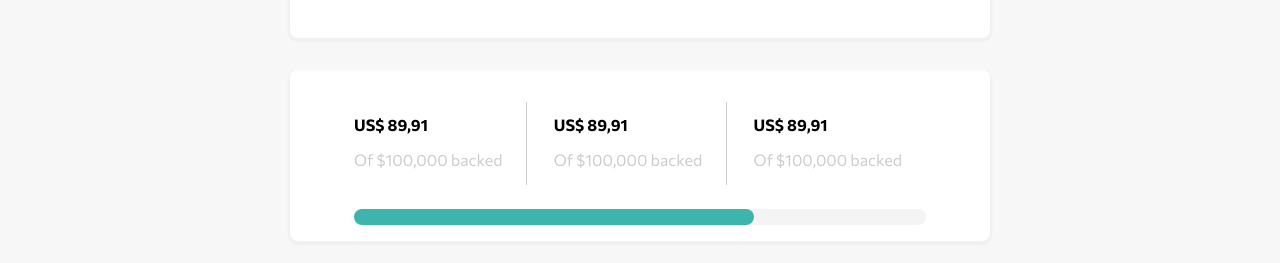
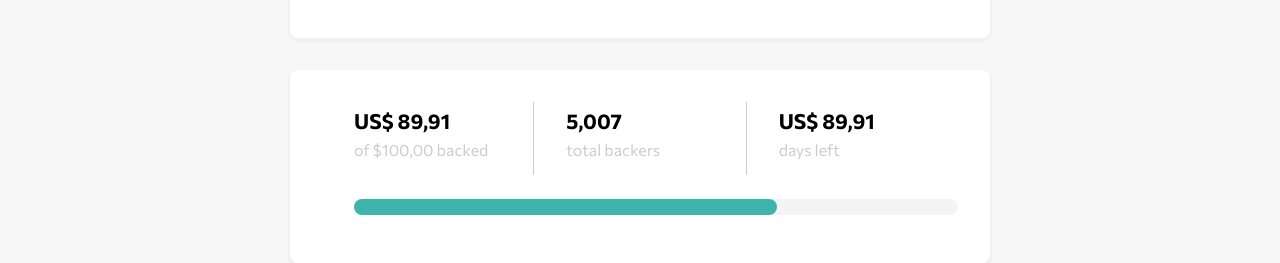
Before and after one commit to PedroMakengo/crowdfunding, a Next.js app: page / in a window 1280 px wide. Shown: the part 785-1048 px from the top of the page. Built offline with nearby package versions, Linux system fonts and the light colour scheme.

Commit message:
Componente About Project

```diff
--- a/src/components/ItemStaticNumber/index.tsx
+++ b/src/components/ItemStaticNumber/index.tsx
@@ -4,7 +4,7 @@ export function ItemStaticNumber(props) {
   return (
     <div className="item">
       <h1>{props.value}</h1>
-      <p>Of $100,000 backed</p>
+      <p>{props.text || "Default"}</p>
     </div>
   );
 }
--- a/src/components/StaticNumber/index.tsx
+++ b/src/components/StaticNumber/index.tsx
@@ -12,9 +12,9 @@ export function StaticNumber() {
     <section className={style.staticnumber}>
       <div className={style.container}>
         <div className={style.itemstatic}>
-          <ItemStaticNumber value={s} />
-          <ItemStaticNumber value={s} />
-          <ItemStaticNumber value={s} />
+          <ItemStaticNumber value={s} text="of $100,00 backed" />
+          <ItemStaticNumber value="5,007" text="total backers" />
+          <ItemStaticNumber value={s} text="days left" />
         </div>
         <div className={style.preloading}>
           <div className={style.loading}></div>
--- a/src/components/StaticNumber/style.module.scss
+++ b/src/components/StaticNumber/style.module.scss
@@ -10,7 +10,7 @@
   margin-bottom: 4rem;
 
   .container {
-    padding: 1rem 4rem;
+    padding: 1rem 2rem 3rem 4rem;
 
     .itemstatic {
       display: flex;
@@ -19,11 +19,16 @@
       margin-top: 1rem;
 
       div {
+        width: 30%;
         border-right: 1px solid #ccc;
-        padding-right: 1.5rem;
+
+        & + div {
+          padding-left: 2rem;
+        }
 
         h1 {
-          font-size: 1rem;
+          font-size: 1.3rem;
+          line-height: 0.2rem;
         }
         p {
           font-size: 1rem;
```
Also changed, not shown: src/components/AboutProject/index.tsx (added), src/components/AboutProject/style.module.scss (added).
